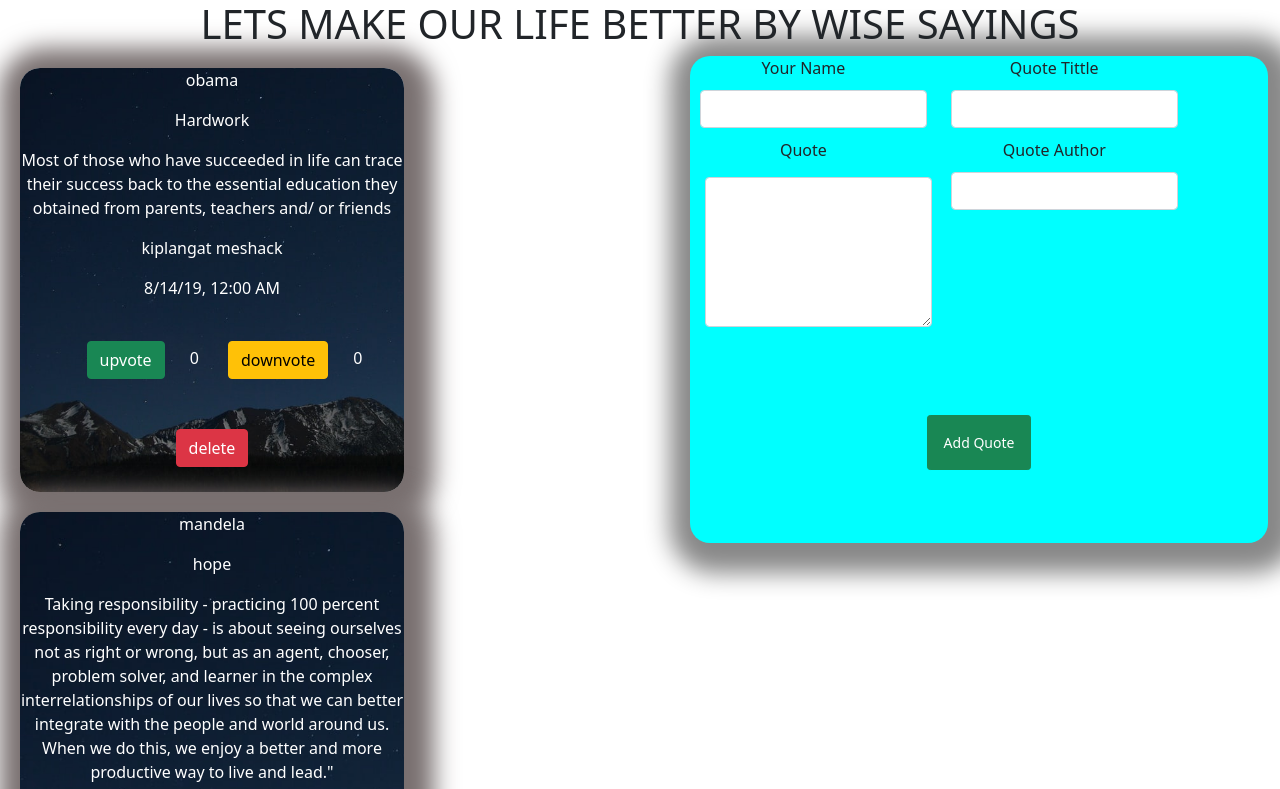
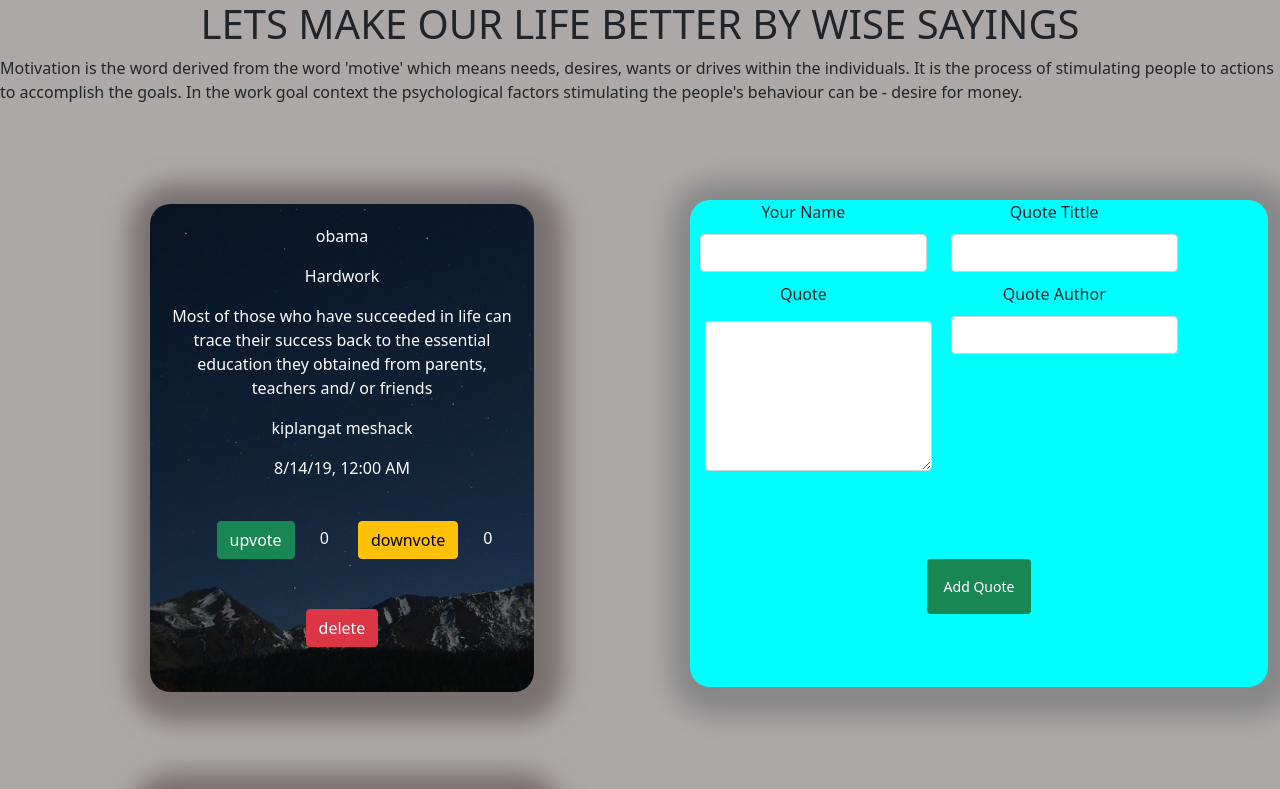
Before and after one commit to kiplangat01/Quote, an Angular app in the folder quote-app/: page / in a window 1280 px wide. Shown: the top 789 px of the page. Built offline with nearby package versions, Linux system fonts and the light colour scheme.

Commit message:
added paragraph description

```diff
--- a/quote-app/src/app/quote/quote.component.html
+++ b/quote-app/src/app/quote/quote.component.html
@@ -1,5 +1,10 @@
 
 <h1>lets make our life better by wise sayings</h1>
+<p>Motivation is the word derived from the word 'motive' which means needs,
+    desires, wants or drives within the individuals. It is the process of stimulating
+    people to actions to accomplish the goals. In the work goal context the psychological
+    factors stimulating the people's
+    behaviour can be - desire for money.</p>
 <app-quote-form (add)="quoteAdded($event)" ></app-quote-form>
 
 <div class="quot" *ngFor="let quotes of myQuotes; let i = index">
--- a/quote-app/src/styles.css
+++ b/quote-app/src/styles.css
@@ -1,11 +1,14 @@
 
-
+body{
+    background-color: #ada8a8;
+}
 /* You can add global styles to this file, and also import other style files */
 form{
     text-align: center;
 
     width: fit-content;
     background-color: aqua;
+    margin-top: 80px;
     border-radius: 20px;
     box-shadow: 5px 5px 25px 25px #888888;
     float: right;
@@ -32,6 +35,9 @@ button{
     background-image: url("./images/bgq.jpeg");
     background-size: cover;
     margin: 20px;
+    padding: 20px;
+    margin-left: 150px;
+    margin-top: 100px;
     border-radius: 20px;
     text-align: center;
     box-shadow: 5px 5px 25px 25px #797070;
```
